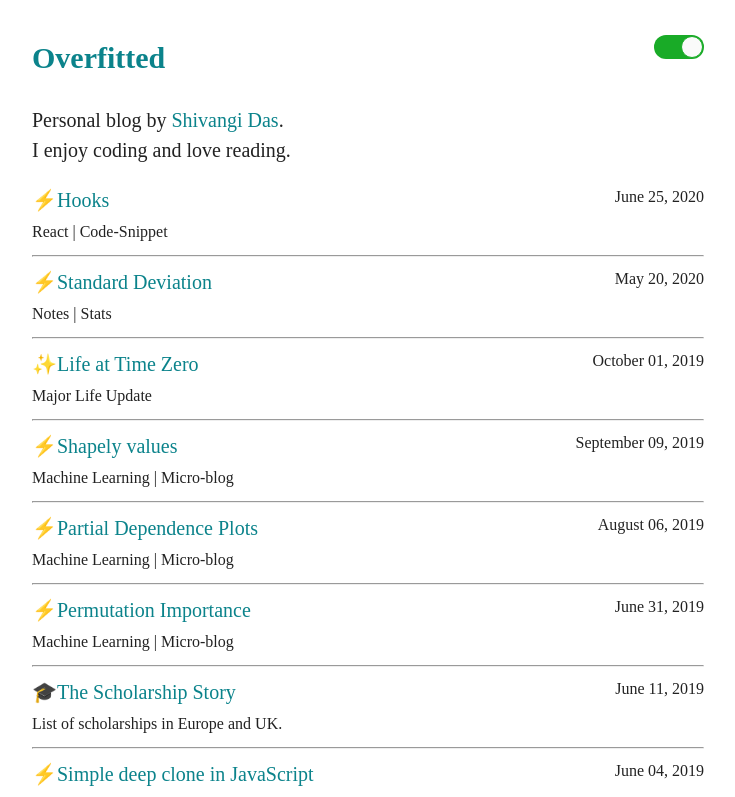
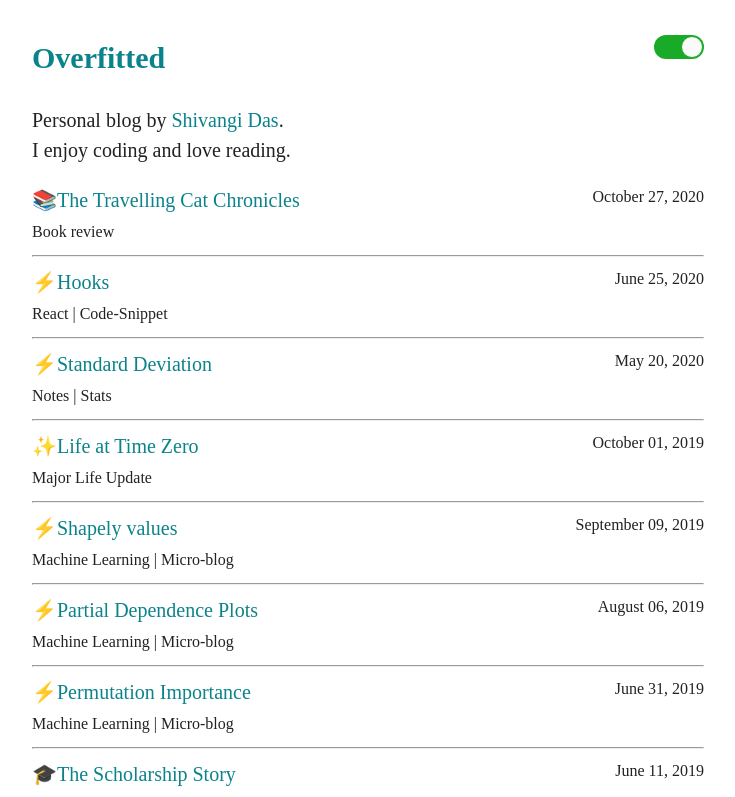
Before and after one commit to shivangidas/blog, a React (Create React App) app: page / in a window 1280 px wide. Shown: the top 797 px of the page, without its empty margins (272-1007 px from the left). Built offline with nearby package versions, Linux system fonts and the light colour scheme.

Commit message:
book review

```diff
--- a/package.json
+++ b/package.json
@@ -24,9 +24,6 @@
     "test": "react-scripts test",
     "eject": "react-scripts eject"
   },
-  "eslintConfig": {
-    "extends": "react-app"
-  },
   "browserslist": [
     ">0.2%",
     "not dead",
--- a/src/Links.js
+++ b/src/Links.js
@@ -6,6 +6,13 @@ export default class Links extends Component {
     return (
       <section>
         <Bio />
+        <PostLink
+          name="The Travelling Cat Chronicles"
+          link="/TravellingCat"
+          date="October 27, 2020"
+          description="Book review"
+          icon="&#128218;"
+        />
         <PostLink
           name="Hooks"
           link="/Hooked"
--- a/src/components/App.js
+++ b/src/components/App.js
@@ -12,6 +12,7 @@ import Post9 from "../posts/ShapValues";
 import Post10 from "../posts/LifeAtTimeZero";
 import Post11 from "../posts/HowMean";
 import Post12 from "../posts/Hooked";
+import Post13 from "../posts/travellingCat";
 import Links from "../Links.js";
 import Header from "./HeaderHooks";
 import Footer from "./Footer.js";
@@ -36,6 +37,7 @@ class App extends Component {
             <Route path="/LifeAtTimeZero" component={Post10} />
             <Route path="/HowMean" component={Post11} />
             <Route path="/Hooked" component={Post12} />
+            <Route path="/TravellingCat" component={Post13} />
           </main>
           <Footer />
         </div>
--- /dev/null
+++ b/src/posts/travellingCat.js
@@ -0,0 +1,46 @@
+import React, { Component } from "react";
+import PostFooter from "../components/PostFooter";
+
+class Post extends Component {
+  render() {
+    return (
+      <>
+        <a
+          href="https://www.goodreads.com/book/show/40961230-the-travelling-cat-chronicles"
+          style={{ float: "left", paddingRight: "20px" }}
+        >
+          <img
+            border="0"
+            alt="The Travelling Cat Chronicles"
+            src="https://i.gr-assets.com/images/S/compressed.photo.goodreads.com/books/1532711745l/40961230._SX98_.jpg"
+          />
+        </a>
+        <a href="https://www.goodreads.com/book/show/40961230-the-travelling-cat-chronicles">
+          The Travelling Cat Chronicles
+        </a>{" "}
+        by{" "}
+        <a href="https://www.goodreads.com/author/show/4823030.Hiro_Arikawa">
+          Hiro Arikawa
+        </a>
+        <br />
+        My rating:{" "}
+        <a href="https://www.goodreads.com/review/show/3601208855">
+          5 of 5 stars
+        </a>
+        <br />
+        <br />
+        I have had friends that loved pets but I have never been an
+        animal-lover. This book is so well written it brought tears to my eyes
+        way too many times.
+        <br />
+        <br />
+        <a href="https://www.goodreads.com/review/list/31583373-shivangi-das">
+          View all my reviews on Goodreads
+        </a>
+        <PostFooter />
+      </>
+    );
+  }
+}
+
+export default Post;
```
Also changed, not shown: 1 other file (tests, documents, lock files or other folders).
